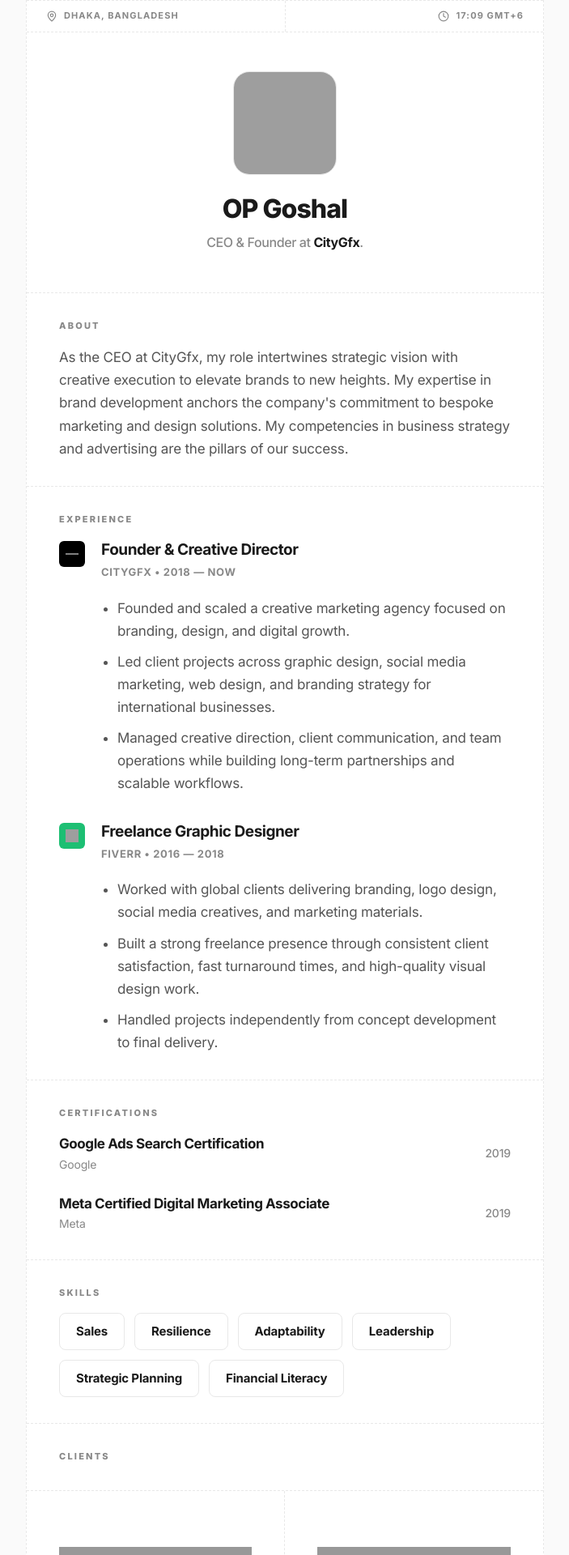
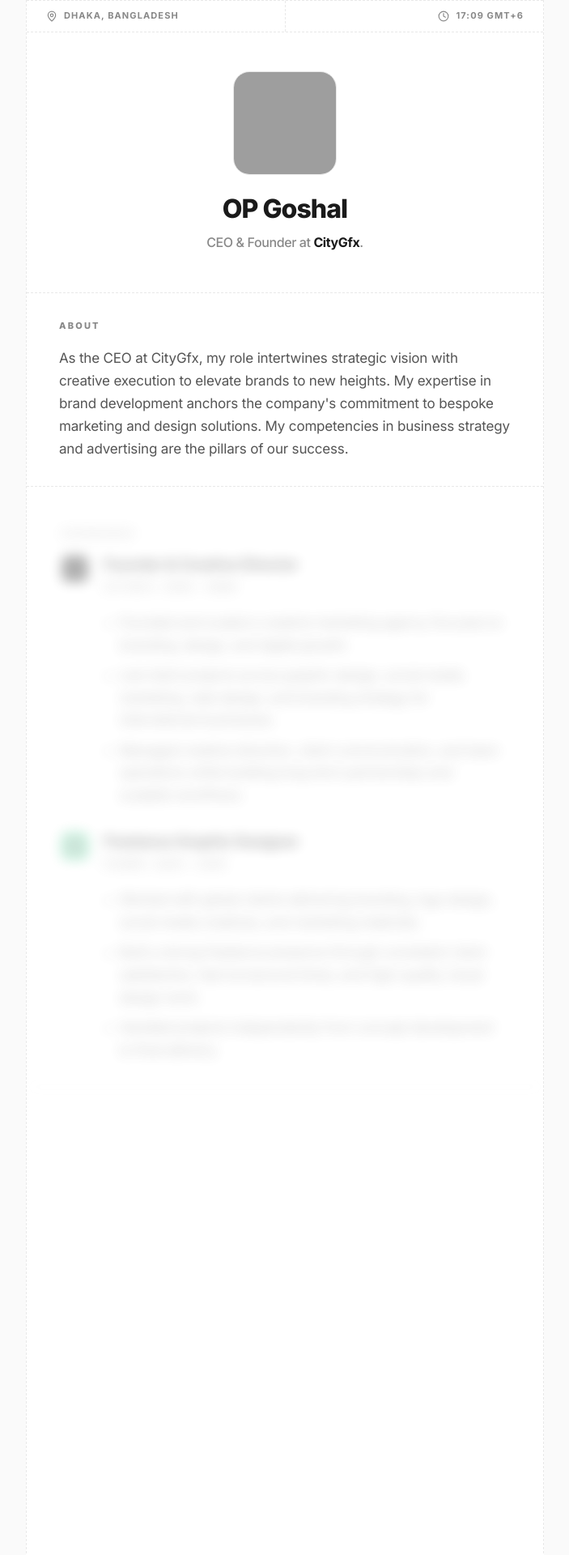
Before and after one commit to ontugoshal/op-goshal-portfolio, a React (Vite) app: page / in a window 1280 px wide. Shown: the top 1920 px of the page at 81% size, without its empty margins (288-991 px from the left). Built offline with nearby package versions, Linux system fonts and the light colour scheme; grey boxes are pictures that could not be loaded.

Commit message:
Apply Reveal animation to all major sections

```diff
--- a/src/App.jsx
+++ b/src/App.jsx
@@ -18,37 +18,37 @@ function App() {
         </div>
 
         {/* Profile Section */}
-        <div className="py-12 px-4 sm:px-8 flex justify-center border-b border-dashed border-border-subtle">
+        <div className="py-12 px-4 sm:px-8 flex justify-center border-b border-dashed border-border-subtle reveal-text">
           <Header showOnlyProfile={true} />
         </div>
 
         {/* Sections Wrapper */}
         <div className="flex flex-col">
-          <div className="px-5 sm:px-10 py-8 border-b border-dashed border-border-subtle">
+          <div className="px-5 sm:px-10 py-8 border-b border-dashed border-border-subtle reveal-text">
             <About />
           </div>
 
-          <div className="px-5 sm:px-10 py-8 border-b border-dashed border-border-subtle">
+          <div className="px-5 sm:px-10 py-8 border-b border-dashed border-border-subtle reveal-text">
             <Experience />
           </div>
 
-          <div className="px-5 sm:px-10 py-8 border-b border-dashed border-border-subtle">
+          <div className="px-5 sm:px-10 py-8 border-b border-dashed border-border-subtle reveal-text">
             <Certifications />
           </div>
 
-          <div className="px-5 sm:px-10 py-8 border-b border-dashed border-border-subtle">
+          <div className="px-5 sm:px-10 py-8 border-b border-dashed border-border-subtle reveal-text">
             <Skills />
           </div>
 
-          <div className="py-8 border-b border-dashed border-border-subtle">
+          <div className="py-8 border-b border-dashed border-border-subtle reveal-text">
             <Clients />
           </div>
 
-          <div className="border-b border-dashed border-border-subtle">
+          <div className="border-b border-dashed border-border-subtle reveal-text">
             <Languages />
           </div>
 
-          <div className="border-b border-dashed border-border-subtle">
+          <div className="border-b border-dashed border-border-subtle reveal-text">
             <Contact />
           </div>
         </div>
```
